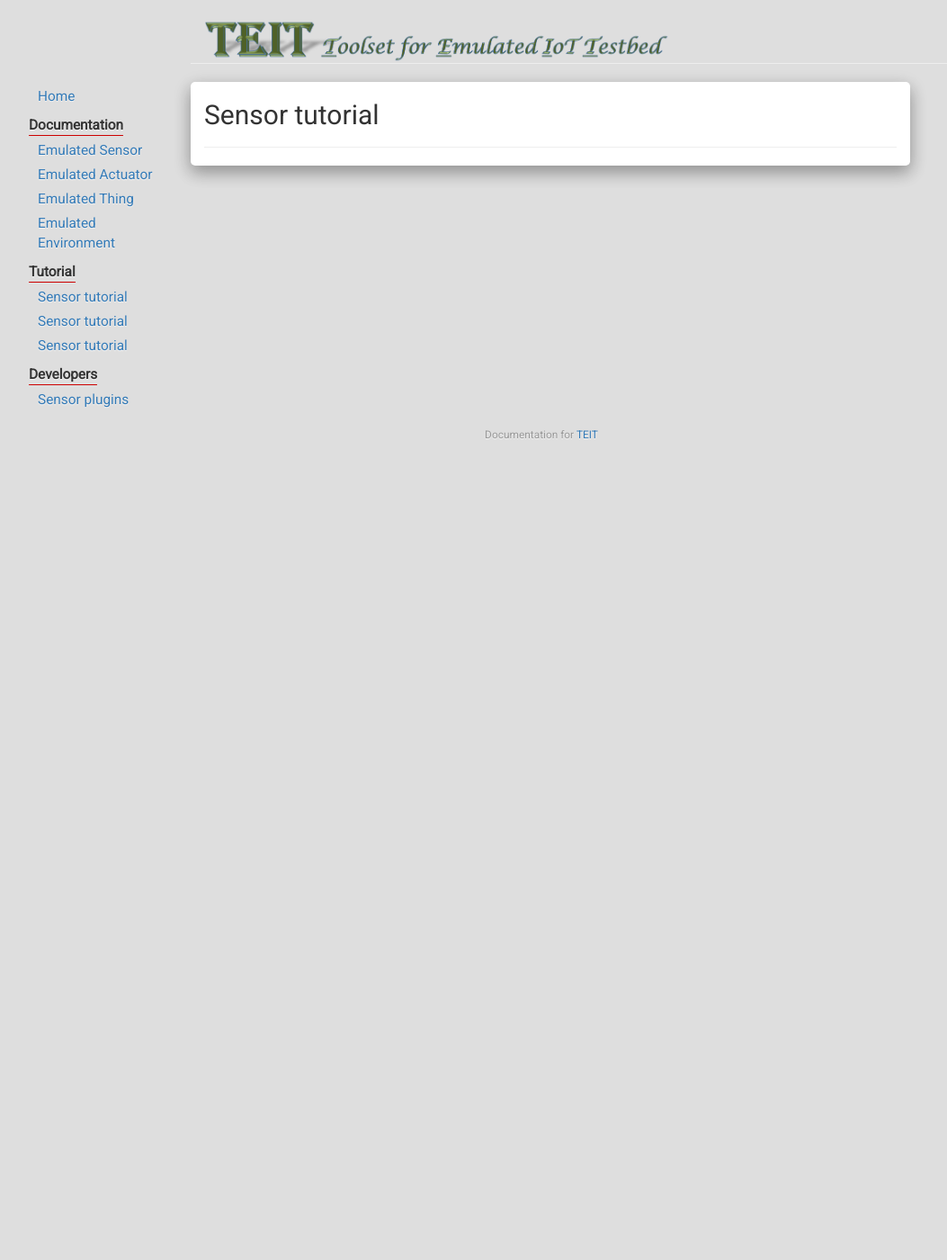
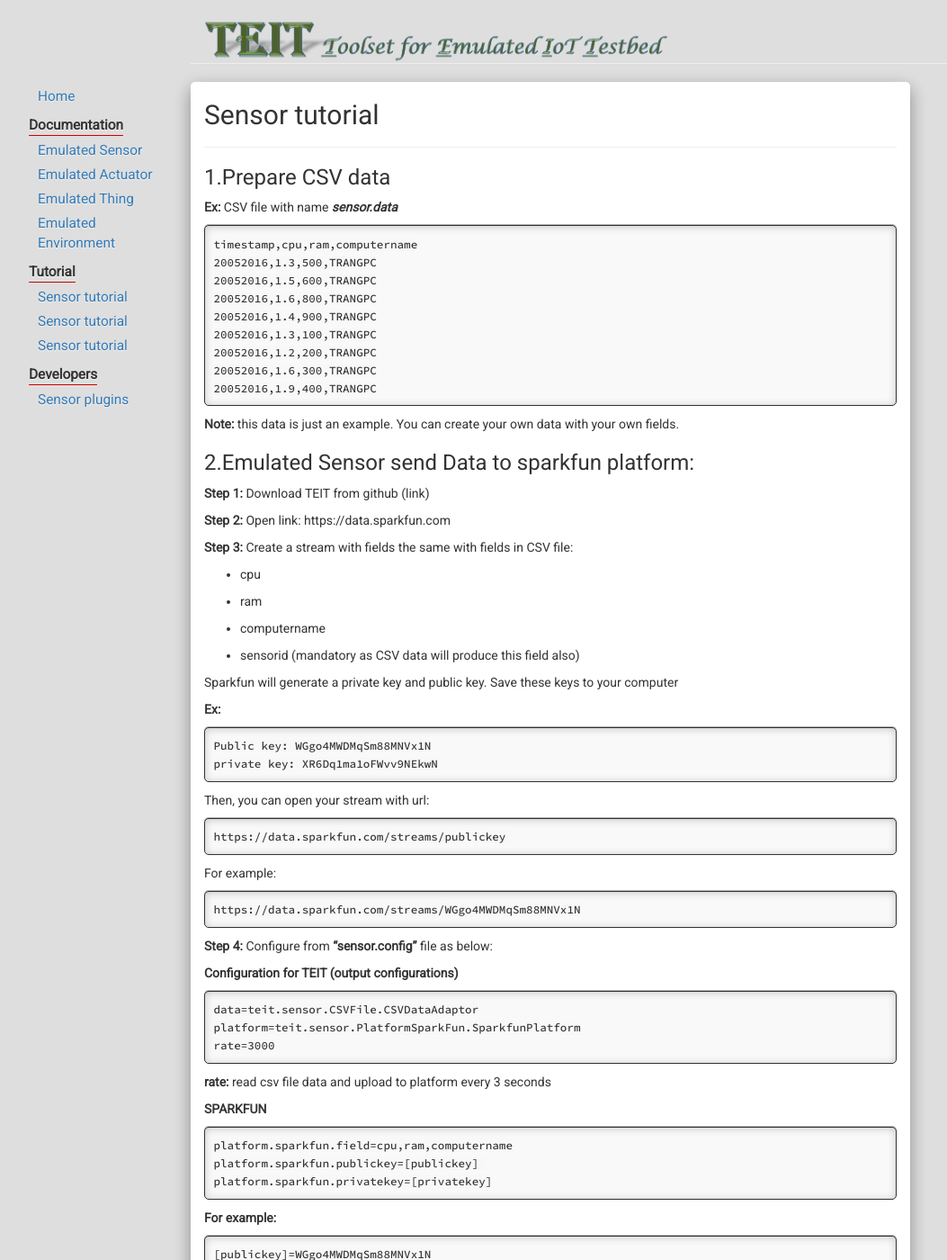
Before and after one commit to EllaPham/TEIT, a Jekyll site: the page built from _posts/2016-08-03-tut-sensor.md, in a window 1280 px wide and 1400 px high. Shown: the whole window at 90% size, without its empty margins (38-1091 px from the left). Built offline with Jekyll 4.4.1, drawn with Linux system fonts in a browser that asks for light colours; some of the changed text lies outside the part shown.

Commit message:
Upload Sensor tutorial

```diff
--- a/_posts/2016-08-03-tut-sensor.md
+++ b/_posts/2016-08-03-tut-sensor.md
@@ -5,3 +5,137 @@
 date: 2016-08-03 14:37:08
 order: 1
 ---
+
+### 1.Prepare CSV data
+
+**Ex:** CSV file with name ***sensor.data***
+
+    timestamp,cpu,ram,computername
+    20052016,1.3,500,TRANGPC
+    20052016,1.5,600,TRANGPC
+    20052016,1.6,800,TRANGPC
+    20052016,1.4,900,TRANGPC
+    20052016,1.3,100,TRANGPC
+    20052016,1.2,200,TRANGPC
+    20052016,1.6,300,TRANGPC
+    20052016,1.9,400,TRANGPC
+
+**Note:** this data is just an example. You can create your own data with your own fields.
+
+### 2.Emulated Sensor send Data to sparkfun platform:
+
+**Step 1:** Download TEIT from github (link)
+
+**Step 2:** Open link: https://data.sparkfun.com
+
+**Step 3:** Create a stream with fields the same with fields in CSV file:
+
+  * cpu
+
+  * ram
+
+  * computername
+
+  * sensorid (mandatory as CSV data will produce this field also)
+
+Sparkfun will generate a private key and public key. Save these keys to your computer
+
+**Ex:**
+
+    Public key: WGgo4MWDMqSm88MNVx1N
+    private key: XR6Dq1ma1oFWvv9NEkwN
+
+Then, you can open your stream with url:
+
+    https://data.sparkfun.com/streams/publickey
+
+For example:
+
+    https://data.sparkfun.com/streams/WGgo4MWDMqSm88MNVx1N
+
+**Step 4:** Configure from **“sensor.config”** file as below:
+
+**Configuration for TEIT (output configurations)**
+
+    data=teit.sensor.CSVFile.CSVDataAdaptor
+    platform=teit.sensor.PlatformSparkFun.SparkfunPlatform
+    rate=3000
+
+**rate:** read csv file data and upload to platform every 3 seconds
+
+**SPARKFUN**
+
+    platform.sparkfun.field=cpu,ram,computername
+    platform.sparkfun.publickey=[publickey]
+    platform.sparkfun.privatekey=[privatekey]
+
+**For example:**
+
+    [publickey]=WGgo4MWDMqSm88MNVx1N
+    [privatekey]=XR6Dq1ma1oFWvv9NEkwN
+
+**Step 5:** From command line screen, run Emulated Sensor:
+
+		java -jar target\EmulatedSensor-1.0-SNAPSHOT.jar
+
+Open your stream using public key as step 2 in sparkfun to check the running result:
+
+![sparkfun](../images/sparkfunSensor.png "Sending to sparkfun")
+
+### 3.Emulated Sensor send Data to thingspeak platform:
+
+**Step 1:** Download TEIT  from github (link)
+
+**Step 2:** Login in this platform: https://thingspeak.com
+
+**Step 3:** Create a new channel with fields like csv file above:
+
+* Field 1: timestamp
+
+* Field 2: ram
+
+* Field 3: cpu
+
+* Field 4: computername
+
+Then, thingspeak will generate a **Channel ID** (ex: 147635) and an **API Keys** (ex: V53HA4DVOVL2F23M)
+
+**Step 4:** Open “sensor.config” file and edit as below:
+
+**Configuration for TEIT(output configurations)**
+
+    data=teit.sensor.CSVFile.CSVDataAdaptor
+    platform=teit.sensor.PlatformThingSpeak.ThingSpeakPlatform
+    rate=3000
+
+**rate:** read csv file data and upload to platform every 3 seconds
+
+**THINKSPEAK**
+
+    platform.thingspeak.WriteApiKey=[API key]
+    platform.thingspeak.channel=[Channel ID]
+
+For example:
+
+    [API key] = V53HA4DVOVL2F23M
+    [Channel ID] = 147635
+
+**Step 5:** From command line screen, run Emulated Sensor:
+
+    java -jar target\EmulatedSensor-1.0-SNAPSHOT.jar
+
+The result after running Emulated Sensor:
+
+![thingspeak](../images/thingspeakSensor.png "Sending to thingspeak")
+
+### 4.Emulated Sensor send Data to MQTT
+
+**Step1:** Download TEIT  from github (link)
+
+**Step 2:** From command line screen, typing this command
+
+    java -jar target/MQTTSubscriber-1.0-SNAPSHOT.jar tcp://iot.eclipse.org:1883 mysensor1234
+
+After running above command, the result as below:
+
+![MQTT](../images/mqttSensor.png "Sending to MQTT")
```
Also changed, not shown: images/mqttSensor.png (added), images/sparkfunSensor.png (added), images/thingspeakSensor.png (added).
